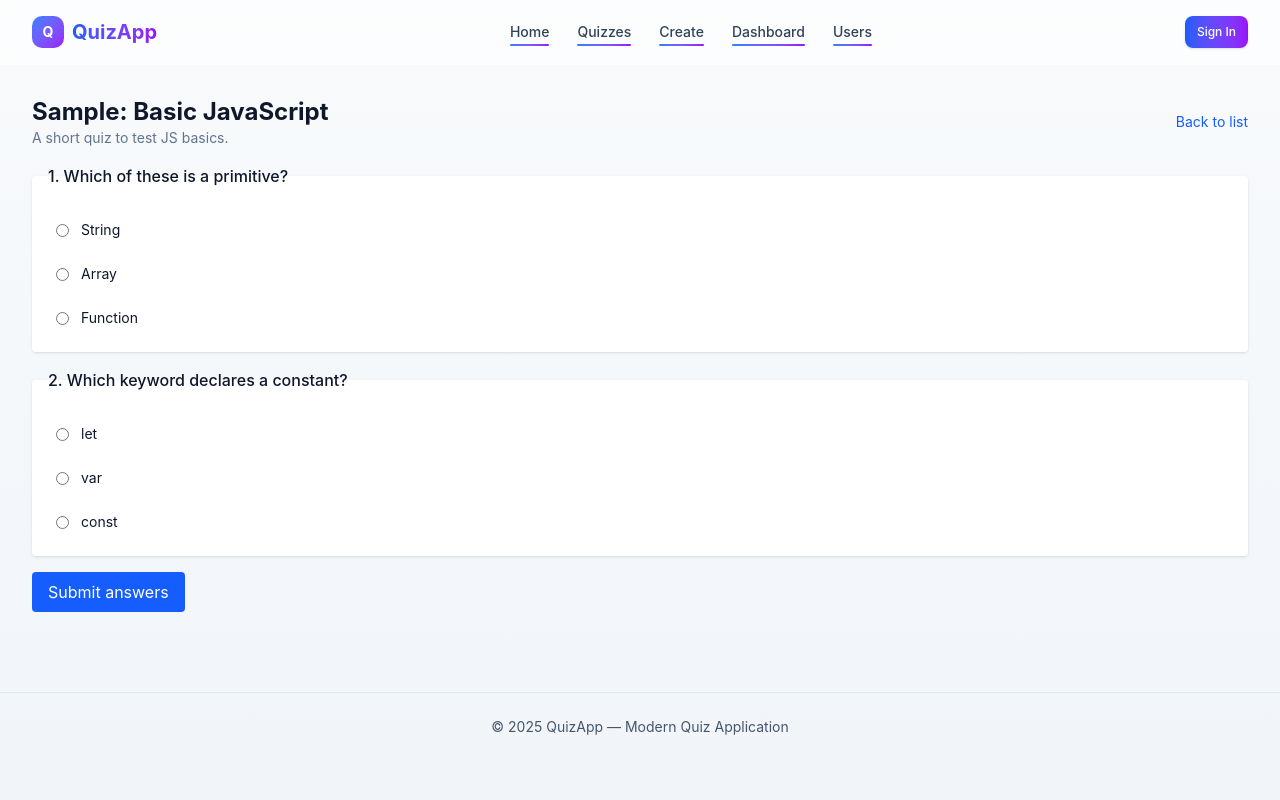
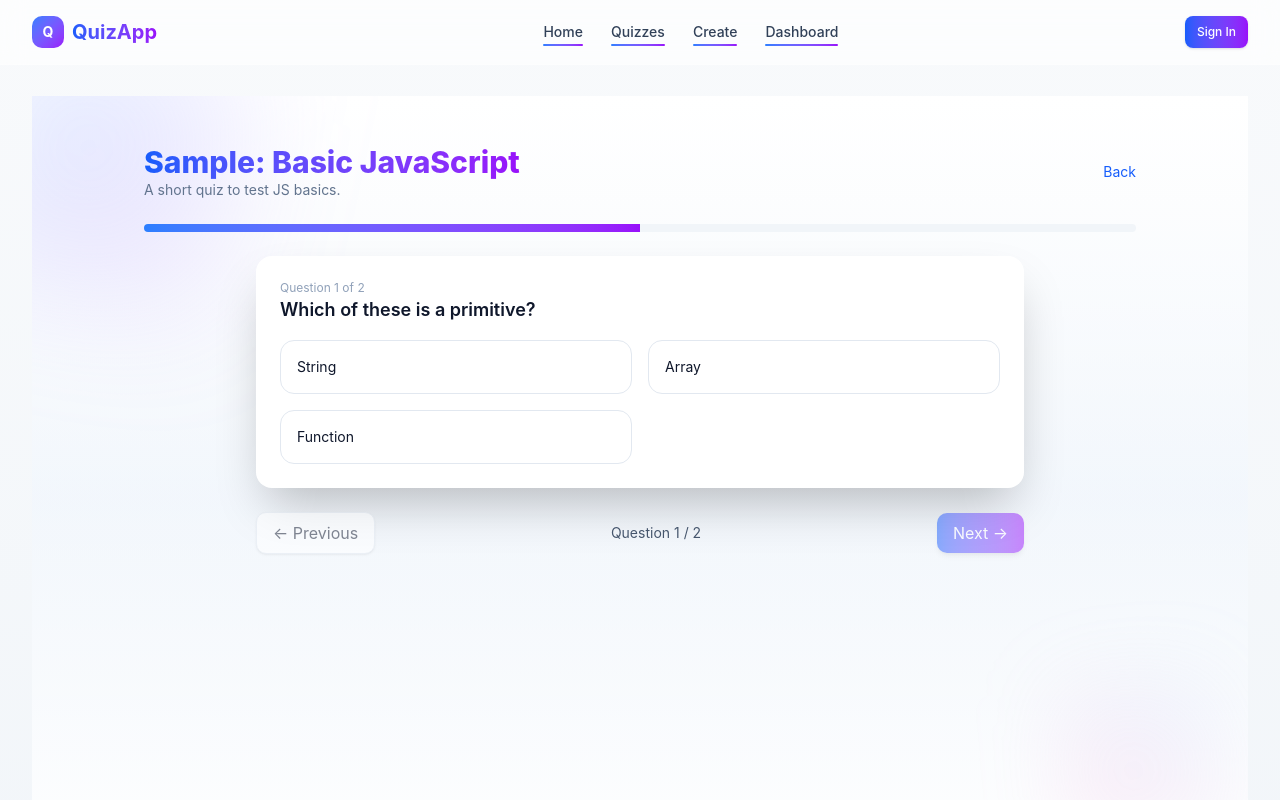
Before and after one commit to ssarania/Webapp_Eksamen, a React (Vite) app in the folder web/: page /quizzes/1 in a window 1280 px wide. Shown: the top 800 px of the page. Built offline with nearby package versions, Linux system fonts and the light colour scheme.

Commit message:
quiz taking detail fixed

```diff
--- a/web/src/components/Navbar.tsx
+++ b/web/src/components/Navbar.tsx
@@ -12,7 +12,6 @@ export default function Navbar() {
 		{ label: 'Quizzes', path: '/quizzes' },
 		{ label: 'Create', path: '/quiz-creation/create' },
 		{ label: 'Dashboard', path: '/dashboard' },
-		{ label: 'Users', path: '/users' },
 	]
 
 	const isActive = (path: string) => location.pathname === path
--- a/web/src/pages/QuizDetail.tsx
+++ b/web/src/pages/QuizDetail.tsx
@@ -2,6 +2,66 @@ import { useEffect, useState } from 'react'
 import { useParams, Link } from 'react-router-dom'
 import { getQuizById, saveAttempt } from '../lib/storage'
 import type { QuizDetail as QuizDetailType } from '../types'
+
+// Floating background accent shapes
+function FloatingShapes() {
+	return (
+		<div className="absolute inset-0 pointer-events-none overflow-hidden">
+			<div className="absolute -top-16 -left-16 w-64 h-64 bg-gradient-to-br from-blue-300/30 to-purple-400/20 rounded-2xl blur-3xl transform rotate-12 animate-float" />
+			<div className="absolute bottom-10 right-6 w-40 h-40 bg-gradient-to-tr from-pink-300/20 to-blue-300/10 rounded-2xl blur-2xl transform -rotate-6 animate-float" style={{ animationDelay: '2s' }} />
+		</div>
+	)
+}
+
+function ProgressBar({ value, max }: { value: number; max: number }) {
+	const pct = Math.round((value / Math.max(1, max)) * 100)
+	return (
+		<div className="w-full bg-slate-100 dark:bg-slate-800 h-2 rounded-full overflow-hidden">
+			<div className="h-2 bg-gradient-to-r from-blue-500 to-purple-600 transition-all duration-500" style={{ width: `${pct}%` }} />
+		</div>
+	)
+}
+
+function OptionCard({ text, selected, disabled, onClick, correct, submitted }: { text: string; selected: boolean; disabled?: boolean; onClick: () => void; correct?: boolean; submitted?: boolean }) {
+	const base = 'p-4 rounded-xl border transition transform cursor-pointer select-none'
+	const selectedCls = selected ? 'scale-98 shadow-xl border-2 border-blue-500 bg-gradient-to-r from-blue-50 to-purple-50' : 'hover:shadow-md hover:-translate-y-0.5 border border-slate-200 dark:border-slate-700 bg-white dark:bg-slate-900'
+	const resultCls = submitted ? (correct ? 'bg-green-50 border-green-400' : (selected ? 'bg-red-50 border-red-400' : 'opacity-70')) : ''
+	return (
+		<div
+			onClick={disabled ? undefined : onClick}
+			role="button"
+			tabIndex={0}
+			className={`${base} ${selectedCls} ${resultCls}`}
+		>
+			<div className="text-sm text-slate-900 dark:text-white">{text}</div>
+		</div>
+	)
+}
+
+function QuestionCard({ question, index, total, selectedOptionId, onSelect, submitted }: { question: any; index: number; total: number; selectedOptionId: number | null | undefined; onSelect: (optionId: number) => void; submitted: boolean }) {
+	return (
+		<div className="bg-white dark:bg-slate-900 rounded-2xl shadow-2xl p-6 w-full max-w-3xl transform transition duration-300">
+			<div className="mb-4">
+				<div className="text-xs text-slate-400">Question {index + 1} of {total}</div>
+				<h3 className="text-lg font-semibold text-slate-900 dark:text-white">{question.text}</h3>
+			</div>
+
+			<div className="grid grid-cols-1 sm:grid-cols-2 gap-4 mt-4">
+				{question.options.map((o: any) => (
+					<OptionCard
+						key={o.id}
+						text={o.text}
+						selected={selectedOptionId === o.id}
+						onClick={() => onSelect(o.id)}
+						disabled={submitted}
+						correct={o.isCorrect}
+						submitted={submitted}
+					/>
+				))}
+			</div>
+		</div>
+	)
+}
 
 export default function QuizDetail() {
 	const { id } = useParams()
@@ -10,6 +70,7 @@ export default function QuizDetail() {
 	const [answers, setAnswers] = useState<Record<number, number | null>>({})
 	const [submitted, setSubmitted] = useState(false)
 	const [score, setScore] = useState<number | null>(null)
+	const [current, setCurrent] = useState(0)
 
 	useEffect(() => {
 		if (!id) return
@@ -18,65 +79,134 @@ export default function QuizDetail() {
 		setQuiz(q)
 	}, [id])
 
-	if (!quiz) return <div className="text-slate-600">Loading or not found</div>
+	if (error) return <div className="min-h-[120px] flex items-center justify-center text-red-600">{error}</div>
+	if (!quiz) return <div className="min-h-[200px] flex items-center justify-center text-slate-600">Loading or not found</div>
 
 	function selectOption(questionId: number, optionId: number) {
 		setAnswers(a => ({ ...a, [questionId]: optionId }))
 	}
 
-	function onSubmit(e: React.FormEvent) {
-		e.preventDefault()
+	function goNext() {
+		if (!quiz) return
+		if (current >= quiz.questions.length - 1) return
+		setCurrent(c => Math.min(quiz.questions.length - 1, c + 1))
+	}
+
+	function goPrev() {
+		setCurrent(c => Math.max(0, c - 1))
+	}
+
+	function onSubmit(e?: React.FormEvent) {
+		if (e) e.preventDefault()
 		if (!quiz) return
 		let correct = 0
-		quiz.questions.forEach(q => {
+		quiz.questions.forEach((q: any) => {
 			const selected = answers[q.id] ?? null
-			const found = q.options.find(o => o.isCorrect)
+			const found = q.options.find((o: any) => o.isCorrect)
 			if (found && selected === found.id) correct += 1
 		})
 		setScore(correct)
 		setSubmitted(true)
 
-		saveAttempt({ quizId: quiz.id, quizTitle: quiz.title, score: correct, total: quiz.questions.length, answers: quiz.questions.map(q => ({ questionId: q.id, selectedOptionId: answers[q.id] ?? null })) })
+		saveAttempt({ quizId: quiz.id, quizTitle: quiz.title, score: correct, total: quiz.questions.length, answers: quiz.questions.map((q: any) => ({ questionId: q.id, selectedOptionId: answers[q.id] ?? null })) })
 	}
 
+	const total = quiz.questions.length
+
+
 	return (
-		<div className="space-y-4">
-			<div className="flex items-center justify-between">
+		<div className="min-h-screen bg-gradient-to-b from-white via-blue-50/40 to-white py-12 relative overflow-hidden">
+			<FloatingShapes />
+
+			<div className="max-w-5xl mx-auto px-4 relative z-10">
+				<div className="flex items-center justify-between mb-6">
 					<div>
-					<h1 className="text-2xl font-bold">{quiz.title}</h1>
+						<h1 className="text-3xl font-extrabold bg-clip-text text-transparent bg-gradient-to-r from-blue-600 to-purple-600">{quiz.title}</h1>
 						<p className="text-sm text-slate-500">{quiz.description}</p>
 					</div>
-				<Link to="/quizzes" className="text-sm text-blue-600">Back to list</Link>
+					<Link to="/quizzes" className="text-sm text-blue-600">Back</Link>
 				</div>
 
-			<form onSubmit={onSubmit} className="space-y-4">
-				{quiz.questions.map((q, i) => (
-					<fieldset key={q.id} className="bg-white p-4 rounded shadow">
-						<legend className="font-medium">{i + 1}. {q.text}</legend>
-						<div className="mt-2 space-y-2">
-							{q.options.map(o => (
-								<label key={o.id} className={`flex items-center gap-3 p-2 rounded cursor-pointer ${submitted ? (o.isCorrect ? 'bg-green-50' : '') : 'hover:bg-slate-50'}`}>
-									<input name={`q-${q.id}`} type="radio" checked={answers[q.id] === o.id} disabled={submitted} onChange={() => selectOption(q.id, o.id)} />
-									<span className="text-sm">{o.text}</span>
-								</label>
-							))}
+				<div className="flex flex-col items-center">
+					<div className="w-full mb-6">
+						<ProgressBar value={current + 1} max={total} />
 					</div>
-					</fieldset>
-				))}
 
-				{!submitted && <button type="submit" className="px-4 py-2 bg-blue-600 text-white rounded">Submit answers</button>}
+					{!submitted && (
+						<form onSubmit={onSubmit} className="w-full flex flex-col items-center gap-6">
+							<div className="w-full flex justify-center">
+								<QuestionCard
+									question={quiz.questions[current]}
+									index={current}
+									total={total}
+									selectedOptionId={answers[quiz.questions[current].id] ?? null}
+									onSelect={(oid) => selectOption(quiz.questions[current].id, oid)}
+									submitted={false}
+								/>
+							</div>
+
+							<div className="w-full max-w-3xl flex items-center justify-between gap-4">
+								<button type="button" onClick={goPrev} disabled={current === 0} className="px-4 py-2 bg-white dark:bg-slate-900 border border-slate-200 dark:border-slate-700 rounded-lg shadow-sm disabled:opacity-50">
+									← Previous
+								</button>
+
+								<div className="flex-1 text-center text-sm text-slate-600">Question {current + 1} / {total}</div>
+
+								{current < total - 1 ? (
+									<button type="button" onClick={goNext} disabled={answers[quiz.questions[current].id] == null} className="px-4 py-2 bg-gradient-to-r from-blue-600 to-purple-600 text-white rounded-lg shadow-md disabled:opacity-50">
+										Next →
+									</button>
+								) : (
+									<button type="submit" disabled={answers[quiz.questions[current].id] == null} className="px-4 py-2 bg-gradient-to-r from-blue-600 to-purple-600 text-white rounded-lg shadow-md disabled:opacity-50">
+										Submit
+									</button>
+								)}
+							</div>
+						</form>
+					)}
 
 					{submitted && score !== null && (
-					<div className="bg-white p-4 rounded shadow">
-						<h3 className="font-semibold">Results</h3>
-						<p className="mt-2">You scored <span className="font-bold">{score}</span> out of {quiz.questions.length} ({Math.round((score / quiz.questions.length) * 100)}%)</p>
-						<div className="mt-3 flex gap-3">
-							<Link to="/quizzes" className="text-sm text-blue-600">Back to quizzes</Link>
-							<button type="button" onClick={() => { setSubmitted(false); setAnswers({}); setScore(null) }} className="text-sm text-slate-600">Retake</button>
+						<div className="w-full flex flex-col items-center gap-6">
+							<div className="bg-white dark:bg-slate-900 rounded-2xl shadow-2xl p-6 w-full max-w-3xl text-center animate-fade-in-up">
+								<div className="flex items-center justify-center gap-6">
+									<div className="w-28 h-28 rounded-full bg-gradient-to-r from-blue-600 to-purple-600 flex items-center justify-center text-white text-2xl font-bold">
+										{Math.round((score / total) * 100)}%
+									</div>
+									<div className="text-left">
+										<div className="text-sm text-slate-500">You scored</div>
+										<div className="text-2xl font-semibold">{score} of {total} correct</div>
+									</div>
+								</div>
+
+								<div className="mt-6 space-y-3 text-left">
+									{quiz.questions.map((q: any) => {
+										const sel = answers[q.id] ?? null
+										const correct = q.options.find((o: any) => o.isCorrect)
+										const isRight = correct && sel === correct.id
+										return (
+											<div key={q.id} className="flex items-start gap-3 p-3 rounded-lg bg-slate-50 dark:bg-slate-800">
+												<div className={`w-6 h-6 rounded-full flex items-center justify-center ${isRight ? 'bg-green-500 text-white' : 'bg-red-500 text-white'}`}>{isRight ? '✓' : '✕'}</div>
+												<div>
+													<div className="font-medium">{q.text}</div>
+													<div className="text-sm text-slate-500">Selected: {q.options.find((o: any) => o.id === sel)?.text ?? '—'}</div>
+													<div className="text-sm text-slate-500">Correct: {correct?.text}</div>
+												</div>
+											</div>
+										)
+									})}
+								</div>
+
+								<div className="mt-6 flex items-center justify-center gap-4">
+									<button onClick={() => { setSubmitted(false); setAnswers({}); setScore(null); setCurrent(0) }} className="px-4 py-2 bg-white dark:bg-slate-900 border border-slate-200 dark:border-slate-700 rounded-lg">Retake</button>
+									<Link to="/quizzes" className="px-4 py-2 bg-gradient-to-r from-blue-600 to-purple-600 text-white rounded-lg">Back to quizzes</Link>
+								</div>
 							</div>
 						</div>
 					)}
-			</form>
+				</div>
+			</div>
+
+			<style>{`\n                @keyframes float { 0%,100%{ transform: translateY(0) } 50%{ transform: translateY(-18px) } }\n                .animate-float { animation: float 6s ease-in-out infinite; }\n                @keyframes fadeInUp { from { opacity: 0; transform: translateY(12px) } to { opacity: 1; transform: translateY(0) } }\n                .animate-fade-in-up { animation: fadeInUp 360ms ease-out; }\n            `}</style>
 		</div>
 	)
 }
```
Lines whose indentation alone changed are shown as unchanged.
